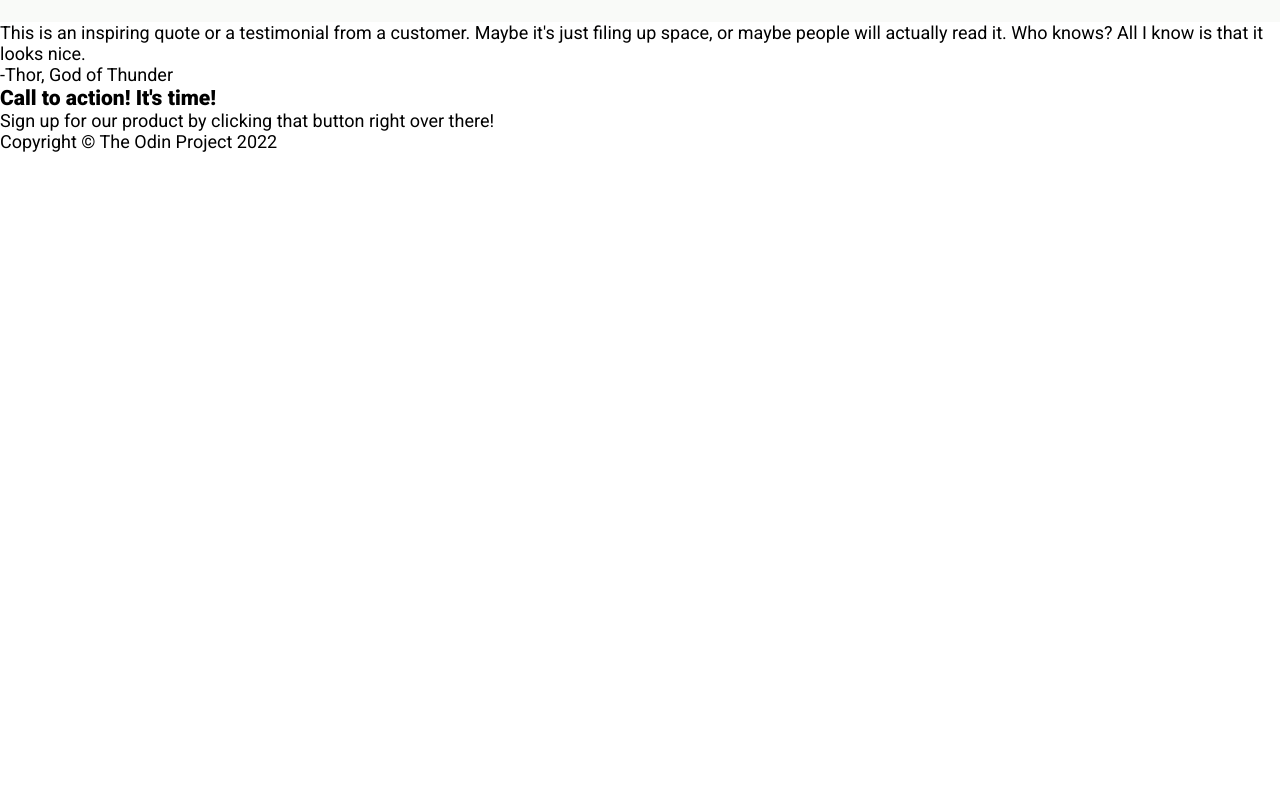
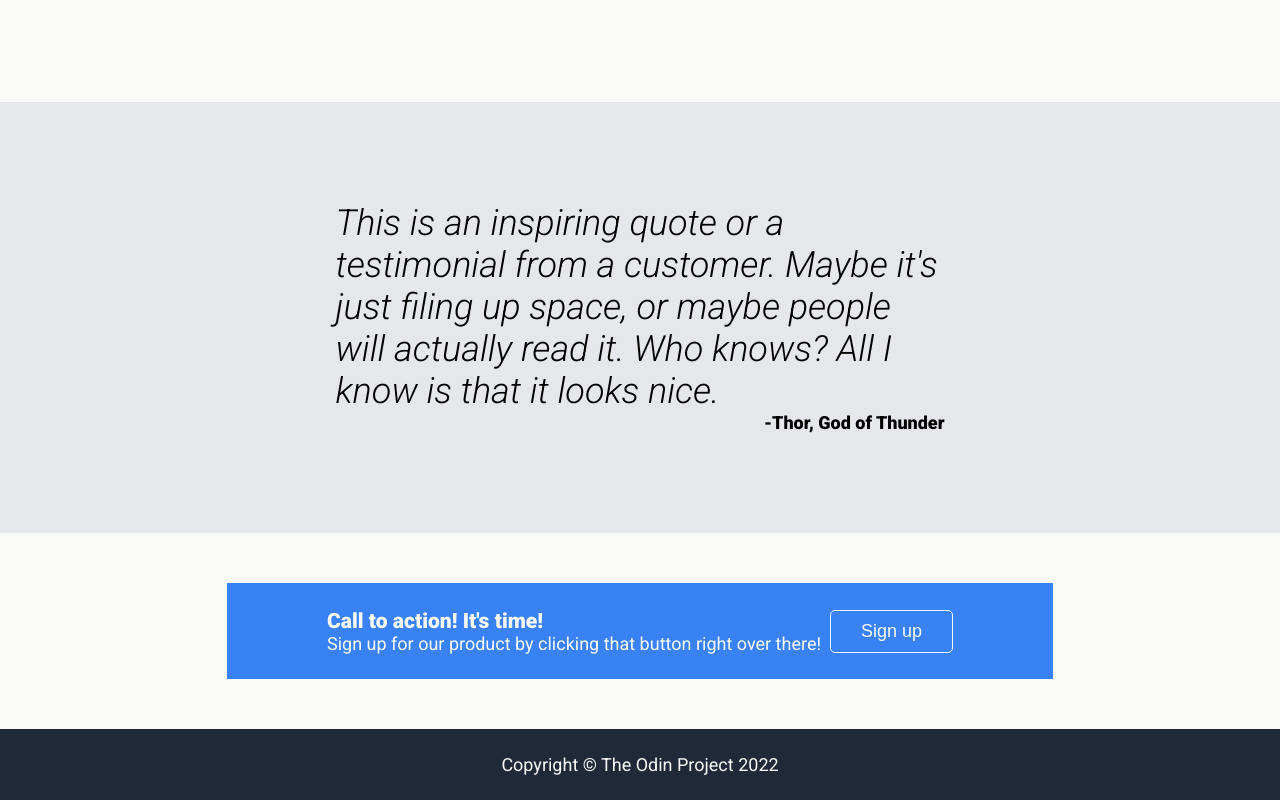
Before and after one commit to jaac97/landing_page_top, a plain HTML site: page index.html in a window 1280 px wide. Shown: the part 848-1648 px from the top of the page. Before the commit the page ends 1000 px from the top, so only its background shows below. Drawn offline with Linux system fonts and the light colour scheme.

Commit message:
Finish register and footer

```diff
--- a/index.html
+++ b/index.html
@@ -8,7 +8,7 @@
     <title>Landing page</title>
     <link rel="preconnect" href="https://fonts.googleapis.com">
     <link rel="preconnect" href="https://fonts.gstatic.com" crossorigin>
-    <link href="https://fonts.googleapis.com/css2?family=Roboto:ital,wght@0,400;0,900;1,400&display=swap" rel="stylesheet">
+    <link href="https://fonts.googleapis.com/css2?family=Roboto:ital,wght@0,400;0,900;1,300&display=swap" rel="stylesheet">
     <link rel="stylesheet" href="style.css">
 </head>
 
@@ -80,15 +80,22 @@
         </div>
     </main>
     <section class="testimony">
+        <div class="container">
             <blockquote class="quote">
                 This is an inspiring quote or a testimonial from a customer. Maybe it's just filing up space, or maybe people will actually read it. Who knows? All I know is that it looks nice.
                 <p class="autor">-Thor, God of Thunder</p>
             </blockquote>
+        </div>
     </section>
     <div class="register">
-        <div class="banner">
+        <div class="banner container">
+            <div class="left">
                 <h3 class="banner_title">Call to action! It's time!</h3>
                 <p>Sign up for our product by clicking that button right over there!</p>
+            </div>
+            <div class="right">
+                <button class="btn blue border-white">Sign up</button>
+            </div>
         </div>
     </div>
     <footer class="footer">
--- a/style.css
+++ b/style.css
@@ -10,7 +10,7 @@
     --information-color: #1f2937;
     /* testimony */
     --testimony: #e5e7eb;
-    --testimony-text: 36px italic;
+    --testimony-text: italic 300 36px Roboto, sans-serif;
     --testimony-color: #1f2937
 }
 
@@ -67,15 +67,13 @@ a {
     font-weight: 900;
 }
 
-.nav {}
-
 .nav_link {
     color: var(--hero-seconday-color);
-    margin-left: 10px;
+    margin-right: 10px;
 }
 
 .nav_link:last-of-type {
-    margin-left: 0;
+    margin-right: 0;
 }
 
 .header_content {
@@ -100,7 +98,7 @@ a {
 }
 
 .btn {
-    padding: 8px 20px;
+    padding: 10px 30px;
     color: var(--hero-color);
     border: none;
     border-radius: 5px;
@@ -109,6 +107,10 @@ a {
 
 .blue {
     background-color: var(--button-color);
+}
+
+.border-white {
+    border: 1px solid var(--hero-color);
 }
 
 .header_image {
@@ -123,6 +125,7 @@ a {
     background-color: var(--hero-color);
     text-align: center;
     padding: 25px 0;
+    height: 450px;
 }
 
 .main_title {
@@ -146,3 +149,43 @@ a {
     border: 5px solid var(--button-color);
     border-radius: 15px;
 }
+
+
+/* testimony */
+
+.testimony {
+    background-color: var(--testimony);
+    padding: 100px 205px;
+    font: var(--testimony-text);
+}
+
+.testimony p {
+    text-align: right;
+    font-weight: bold;
+    font-style: normal;
+    font-size: 18px;
+}
+
+
+/* register */
+
+.register {
+    background-color: var(--hero-color);
+    padding: 50px;
+    color: var(--hero-color);
+}
+
+.banner {
+    background-color: var(--button-color);
+    padding: 25px 100px;
+    display: flex;
+    justify-content: space-between;
+    align-items: center;
+}
+
+.footer {
+    text-align: center;
+    background-color: var(--dark-brackground);
+    color: var(--hero-color);
+    padding: 25px;
+}
```
Lines whose indentation alone changed are shown as unchanged.
